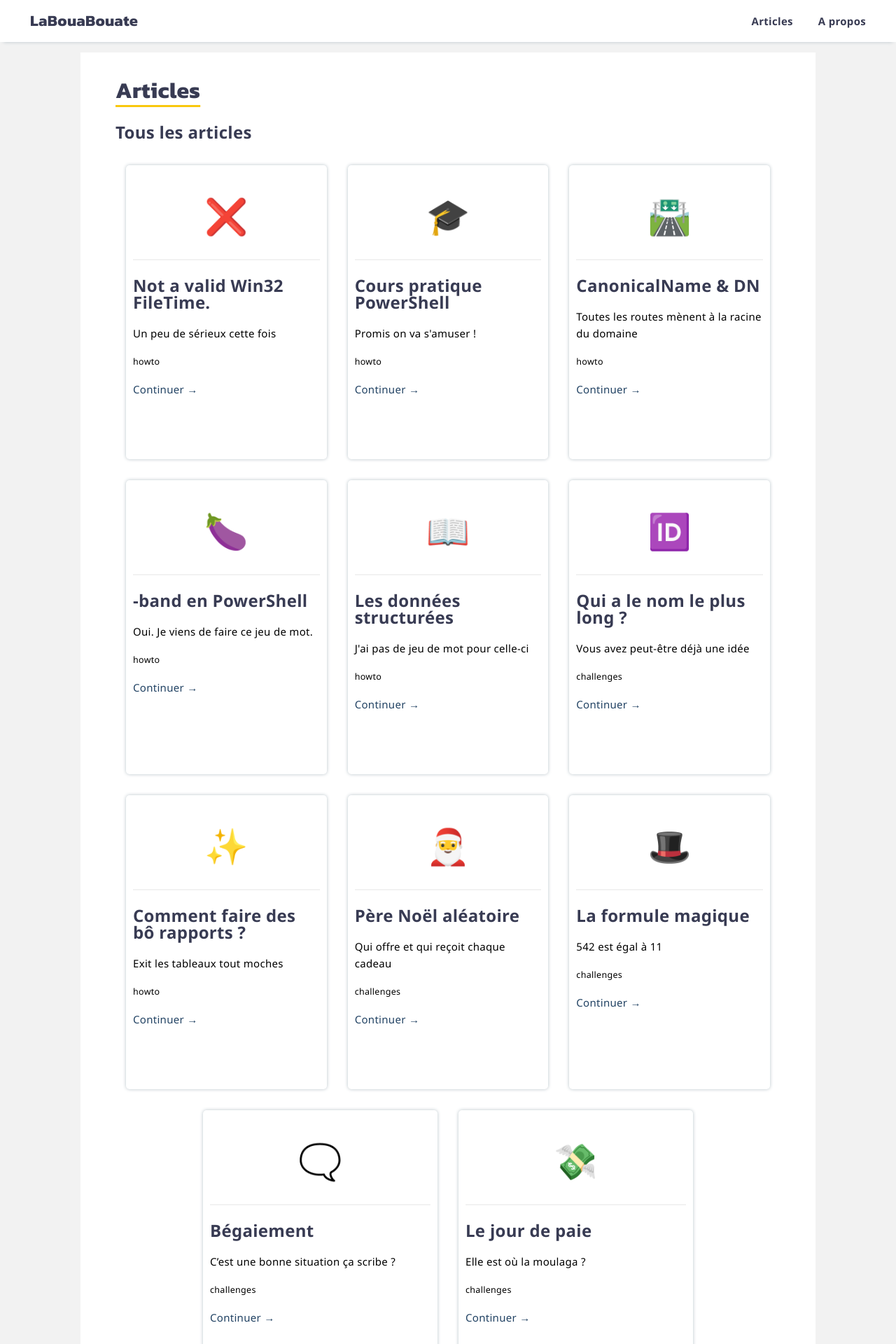
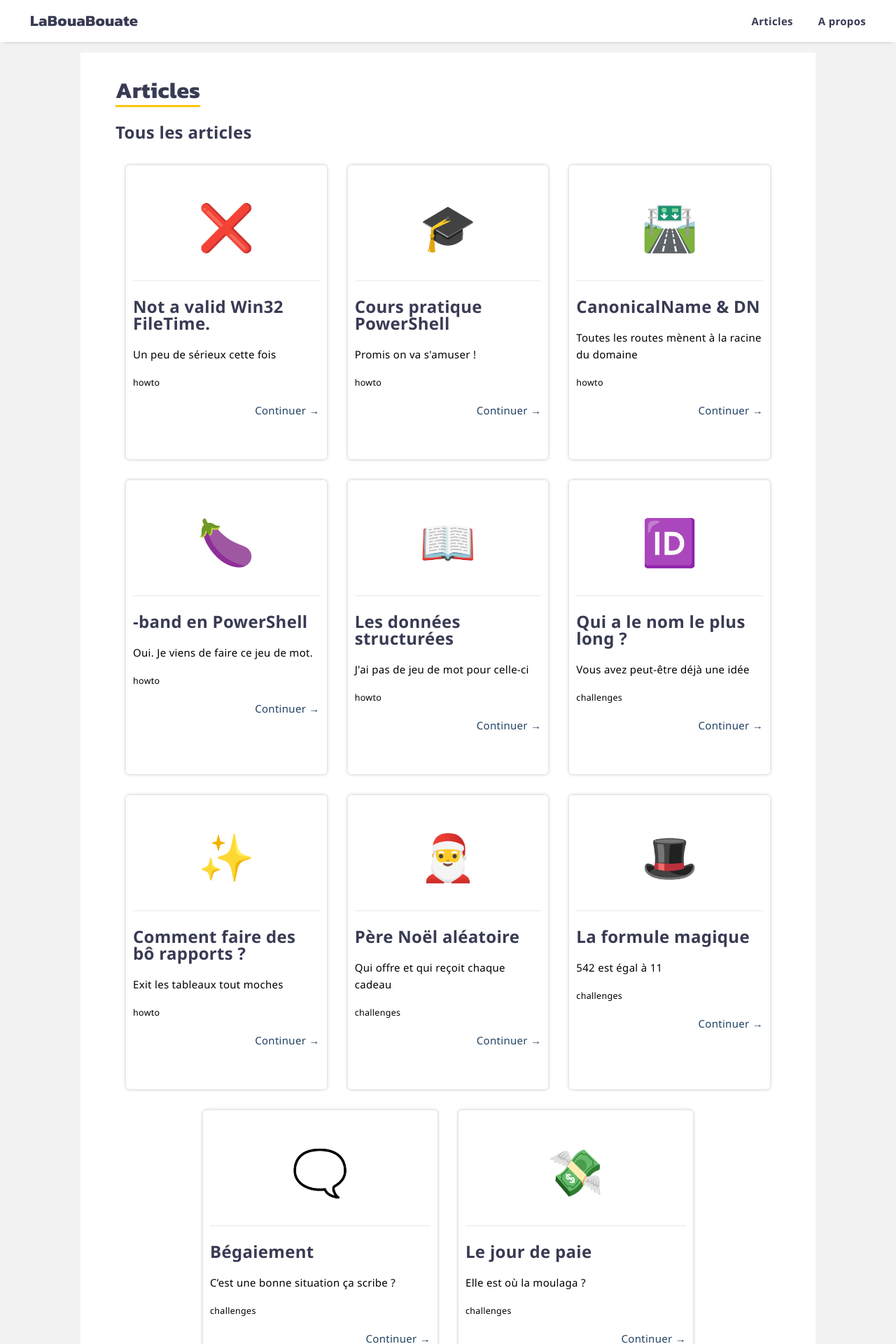
Before and after one commit to leobouard/leobouard.github.io, a Jekyll site: the page built from blog.md, in a window 1280 px wide. Shown: the top 1920 px of the page at 70% size. Built offline with Jekyll 4.4.1, drawn with Linux system fonts in a browser that asks for light colours; our own code applies the rules of GitHub Pages for plain Markdown files.

Commit message:
Update blog.md

```diff
--- a/blog.md
+++ b/blog.md
@@ -10,12 +10,12 @@ permalink: /blog
     {% for post in site.posts %}
         {% if post.listed == true %}
             <article>
-                <p style="text-align: center; font-size: 50px;">{{ post.icon }}</p>
+                <p style="text-align: center; font-size: 65px;">{{ post.icon }}</p>
                 <hr style="background-color: {{ post.thumbnailColor }};">
                 <h2>{{ post.title }}</h2>
                 <p>{{ post.description }}</p>
                 <p><small>{{ post.tags }}</small></p>
-                <p><a href="{{ post.id }}">Continuer →</a></p>
+                <p style="text-align: right; bottom: 0;"><a href="{{ post.id }}">Continuer →</a></p>
             </article>
         {% endif %}
     {% endfor %}
```
